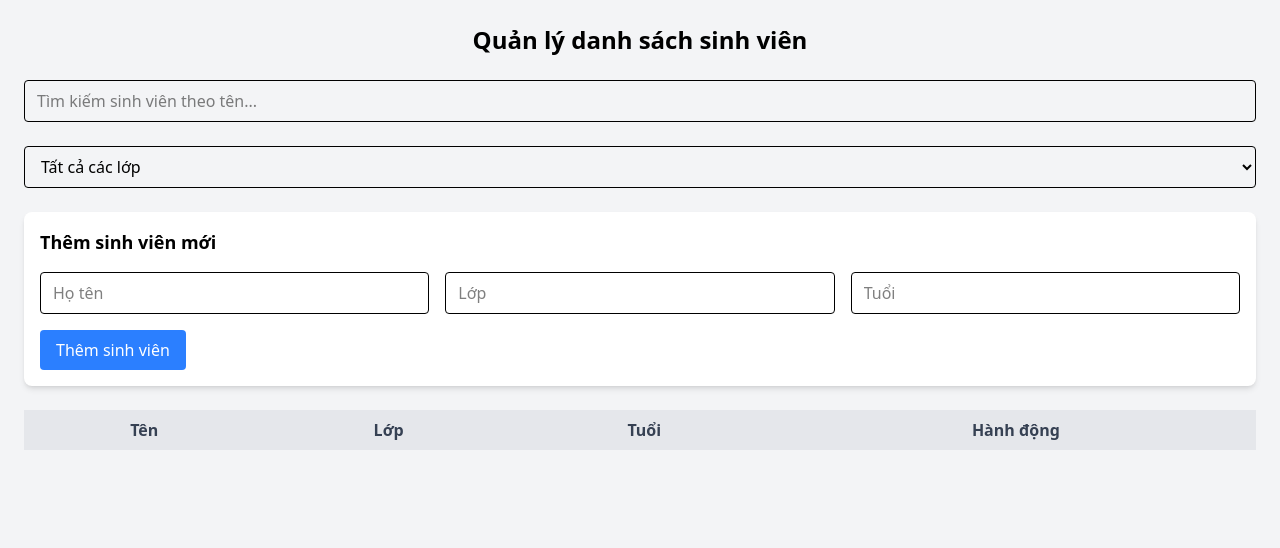
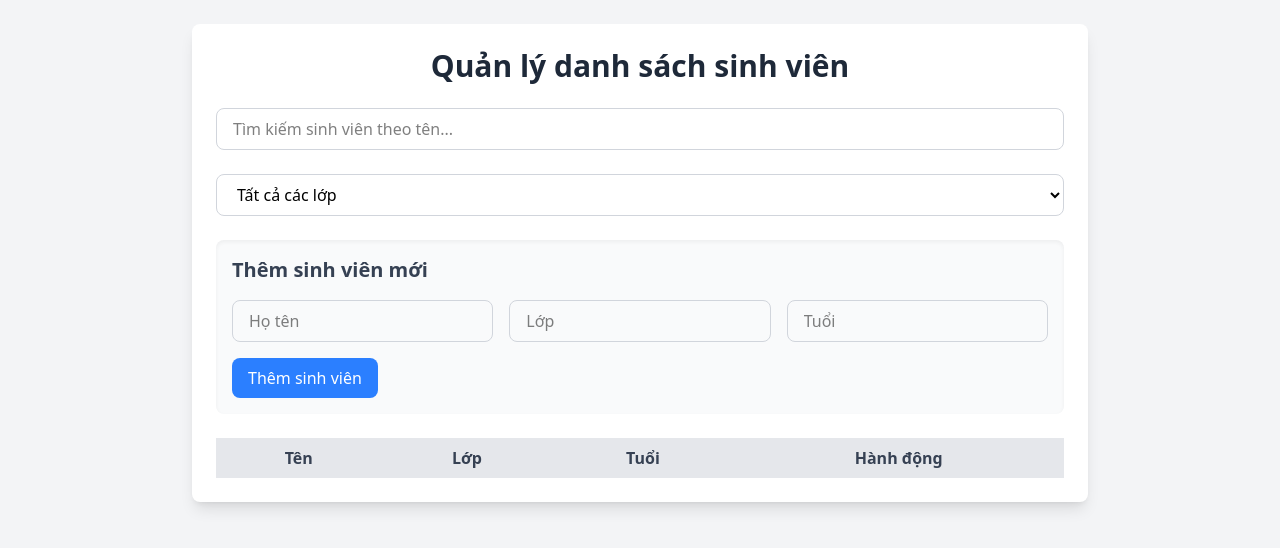
Before and after one commit to LeTanPhong3003/22672071_LeTanPhong_KTTH, a React (Vite) app in the folder my-app/: page / in a window 1280 px wide. Shown: the top 548 px of the page. Built offline with nearby package versions, Linux system fonts and the light colour scheme.

Commit message:
style: cải thiện giao diện

```diff
--- a/my-app/src/App.jsx
+++ b/my-app/src/App.jsx
@@ -2,72 +2,60 @@ import React, { useState, useEffect } from 'react';
 import StudentItem from './components/StudentItem';
 
 function App() {
-  // Danh sách sinh viên mẫu
   const [students, setStudents] = useState(() => {
-    // Lấy danh sách từ localStorage khi ứng dụng khởi động
     const storedStudents = localStorage.getItem('students');
     return storedStudents ? JSON.parse(storedStudents) : [];
   });
 
-  // State để lưu thông tin sinh viên mới
   const [newStudent, setNewStudent] = useState({ name: '', class: '', age: '' });
-
-  // State để lưu sinh viên đang được chỉnh sửa
   const [editingStudent, setEditingStudent] = useState(null);
-
-  // State để lưu từ khóa tìm kiếm
   const [searchTerm, setSearchTerm] = useState('');
-
-  // State để lưu lớp được chọn
   const [selectedClass, setSelectedClass] = useState('');
 
-  // Lưu danh sách sinh viên vào localStorage mỗi khi danh sách thay đổi
   useEffect(() => {
     localStorage.setItem('students', JSON.stringify(students));
   }, [students]);
 
-  // Hàm xử lý thêm sinh viên
   const handleAddStudent = () => {
     if (newStudent.name && newStudent.class && newStudent.age) {
       setStudents([
         ...students,
         { id: students.length + 1, ...newStudent, age: parseInt(newStudent.age) },
       ]);
-      setNewStudent({ name: '', class: '', age: '' }); // Reset form
+      setNewStudent({ name: '', class: '', age: '' });
     } else {
       alert('Vui lòng nhập đầy đủ thông tin!');
     }
   };
 
-  // Hàm xử lý xóa sinh viên
   const handleDeleteStudent = (id) => {
     const updatedStudents = students.filter((student) => student.id !== id);
     setStudents(updatedStudents);
   };
 
-  // Hàm xử lý lưu thông tin sau khi sửa
   const handleSaveEdit = () => {
     setStudents(
       students.map((student) =>
         student.id === editingStudent.id ? editingStudent : student
       )
     );
-    setEditingStudent(null); // Đóng form chỉnh sửa
+    setEditingStudent(null);
   };
 
-  // Lọc danh sách sinh viên theo từ khóa tìm kiếm và lớp
   const filteredStudents = students.filter((student) => {
     const matchesSearch = student.name.toLowerCase().includes(searchTerm.toLowerCase());
     const matchesClass = selectedClass ? student.class === selectedClass : true;
     return matchesSearch && matchesClass;
   });
 
-  // Lấy danh sách các lớp duy nhất
   const uniqueClasses = [...new Set(students.map((student) => student.class))];
 
   return (
     <div className="p-6 bg-gray-100 min-h-screen">
-      <h1 className="text-2xl font-bold text-center mb-6">Quản lý danh sách sinh viên</h1>
+      <div className="max-w-4xl mx-auto bg-white shadow-lg rounded-lg p-6">
+        <h1 className="text-3xl font-bold text-center text-gray-800 mb-6">
+          Quản lý danh sách sinh viên
+        </h1>
 
         {/* Input tìm kiếm */}
         <div className="mb-6">
@@ -76,7 +64,7 @@ function App() {
             placeholder="Tìm kiếm sinh viên theo tên..."
             value={searchTerm}
             onChange={(e) => setSearchTerm(e.target.value)}
-          className="border px-3 py-2 rounded w-full"
+            className="border border-gray-300 px-4 py-2 rounded-lg w-full focus:outline-none focus:ring-2 focus:ring-blue-500"
           />
         </div>
 
@@ -85,7 +73,7 @@ function App() {
           <select
             value={selectedClass}
             onChange={(e) => setSelectedClass(e.target.value)}
-          className="border px-3 py-2 rounded w-full"
+            className="border border-gray-300 px-4 py-2 rounded-lg w-full focus:outline-none focus:ring-2 focus:ring-blue-500"
           >
             <option value="">Tất cả các lớp</option>
             {uniqueClasses.map((className) => (
@@ -97,34 +85,34 @@ function App() {
         </div>
 
         {/* Form thêm sinh viên */}
-      <div className="mb-6 bg-white p-4 shadow-md rounded-lg">
-        <h2 className="text-lg font-semibold mb-4">Thêm sinh viên mới</h2>
+        <div className="mb-6 bg-gray-50 p-4 shadow-inner rounded-lg">
+          <h2 className="text-xl font-semibold text-gray-700 mb-4">Thêm sinh viên mới</h2>
           <div className="grid grid-cols-3 gap-4 mb-4">
             <input
               type="text"
               placeholder="Họ tên"
               value={newStudent.name}
               onChange={(e) => setNewStudent({ ...newStudent, name: e.target.value })}
-            className="border px-3 py-2 rounded w-full"
+              className="border border-gray-300 px-4 py-2 rounded-lg focus:outline-none focus:ring-2 focus:ring-blue-500"
             />
             <input
               type="text"
               placeholder="Lớp"
               value={newStudent.class}
               onChange={(e) => setNewStudent({ ...newStudent, class: e.target.value })}
-            className="border px-3 py-2 rounded w-full"
+              className="border border-gray-300 px-4 py-2 rounded-lg focus:outline-none focus:ring-2 focus:ring-blue-500"
             />
             <input
               type="number"
               placeholder="Tuổi"
               value={newStudent.age}
               onChange={(e) => setNewStudent({ ...newStudent, age: e.target.value })}
-            className="border px-3 py-2 rounded w-full"
+              className="border border-gray-300 px-4 py-2 rounded-lg focus:outline-none focus:ring-2 focus:ring-blue-500"
             />
           </div>
           <button
             onClick={handleAddStudent}
-          className="bg-blue-500 text-white px-4 py-2 rounded hover:bg-blue-600"
+            className="bg-blue-500 text-white px-4 py-2 rounded-lg hover:bg-blue-600 transition"
           >
             Thêm sinh viên
           </button>
@@ -157,8 +145,8 @@ function App() {
         {/* Form chỉnh sửa sinh viên */}
         {editingStudent && (
           <div className="fixed inset-0 bg-black bg-opacity-50 flex items-center justify-center">
-          <div className="bg-white p-6 rounded shadow-lg w-96">
-            <h2 className="text-lg font-semibold mb-4">Chỉnh sửa sinh viên</h2>
+            <div className="bg-white p-6 rounded-lg shadow-lg w-96">
+              <h2 className="text-xl font-semibold text-gray-700 mb-4">Chỉnh sửa sinh viên</h2>
               <div className="mb-4">
                 <input
                   type="text"
@@ -167,7 +155,7 @@ function App() {
                   onChange={(e) =>
                     setEditingStudent({ ...editingStudent, name: e.target.value })
                   }
-                className="border px-3 py-2 rounded w-full"
+                  className="border border-gray-300 px-4 py-2 rounded-lg w-full focus:outline-none focus:ring-2 focus:ring-blue-500"
                 />
               </div>
               <div className="mb-4">
@@ -178,7 +166,7 @@ function App() {
                   onChange={(e) =>
                     setEditingStudent({ ...editingStudent, class: e.target.value })
                   }
-                className="border px-3 py-2 rounded w-full"
+                  className="border border-gray-300 px-4 py-2 rounded-lg w-full focus:outline-none focus:ring-2 focus:ring-blue-500"
                 />
               </div>
               <div className="mb-4">
@@ -189,19 +177,19 @@ function App() {
                   onChange={(e) =>
                     setEditingStudent({ ...editingStudent, age: e.target.value })
                   }
-                className="border px-3 py-2 rounded w-full"
+                  className="border border-gray-300 px-4 py-2 rounded-lg w-full focus:outline-none focus:ring-2 focus:ring-blue-500"
                 />
               </div>
               <div className="flex justify-end">
                 <button
                   onClick={() => setEditingStudent(null)}
-                className="bg-gray-500 text-white px-4 py-2 rounded hover:bg-gray-600 mr-2"
+                  className="bg-gray-500 text-white px-4 py-2 rounded-lg hover:bg-gray-600 mr-2 transition"
                 >
                   Hủy
                 </button>
                 <button
                   onClick={handleSaveEdit}
-                className="bg-green-500 text-white px-4 py-2 rounded hover:bg-green-600"
+                  className="bg-green-500 text-white px-4 py-2 rounded-lg hover:bg-green-600 transition"
                 >
                   Lưu
                 </button>
@@ -210,6 +198,7 @@ function App() {
           </div>
         )}
       </div>
+    </div>
   );
 }
 
```
Also changed, not shown: 1 other file (tests, documents, lock files or other folders). Lines whose indentation alone changed are shown as unchanged.
